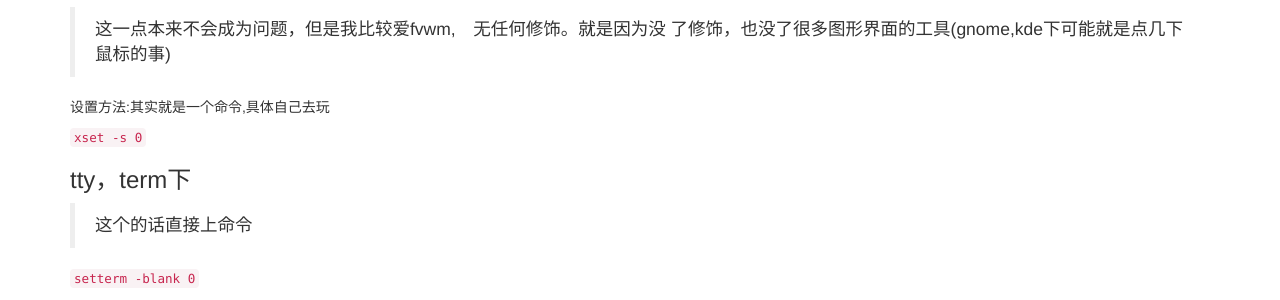
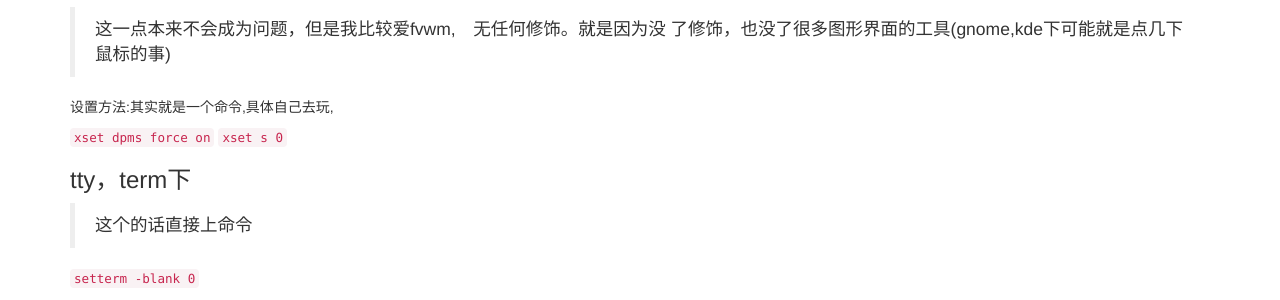
Before and after one commit to doomzhou/doomzhou.github.io, a Jekyll site: the page built from _posts/2015-12-05-Linux-term-Xorg-auto-close-monitor.md, in a window 1280 px wide. Shown: the part 376-676 px from the top of the page. Built offline with Jekyll 4.4.1, drawn with Linux system fonts in a browser that asks for light colours; nearby versions of some CDN libraries; library files that are not in the unit come from our copies; comment, search, counter and statistics services are not loaded.

Commit message:
push commit

```diff
--- a/_posts/2015-12-05-Linux-term-Xorg-auto-close-monitor.md
+++ b/_posts/2015-12-05-Linux-term-Xorg-auto-close-monitor.md
@@ -14,9 +14,10 @@ Intro
 >这一点本来不会成为问题，但是我比较爱fvwm,　无任何修饰。就是因为没
 了修饰，也没了很多图形界面的工具(gnome,kde下可能就是点几下鼠标的事)
 
-设置方法:其实就是一个命令,具体自己去玩
+设置方法:其实就是一个命令,具体自己去玩,
 
-`xset -s 0`
+`xset dpms force on`
+`xset s 0`
 
 
 ###tty，term下
```
